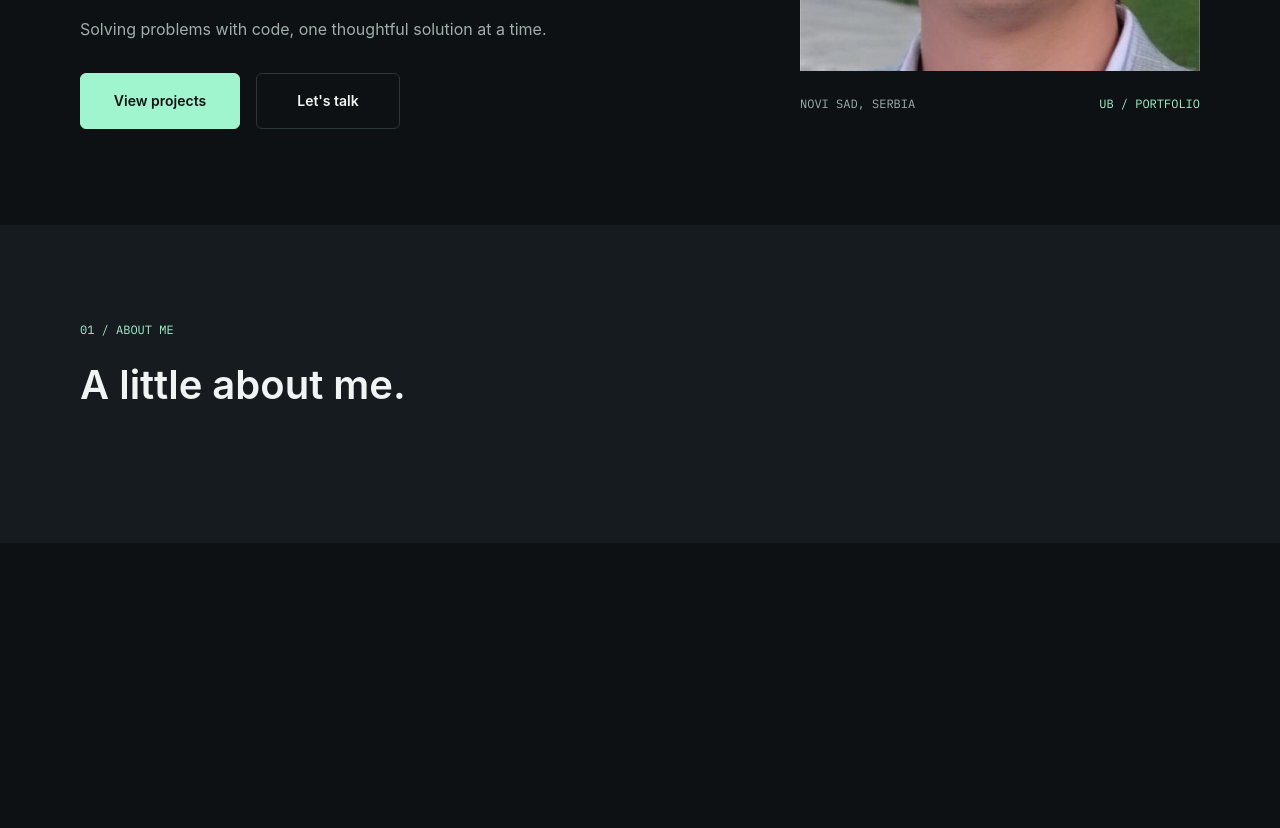
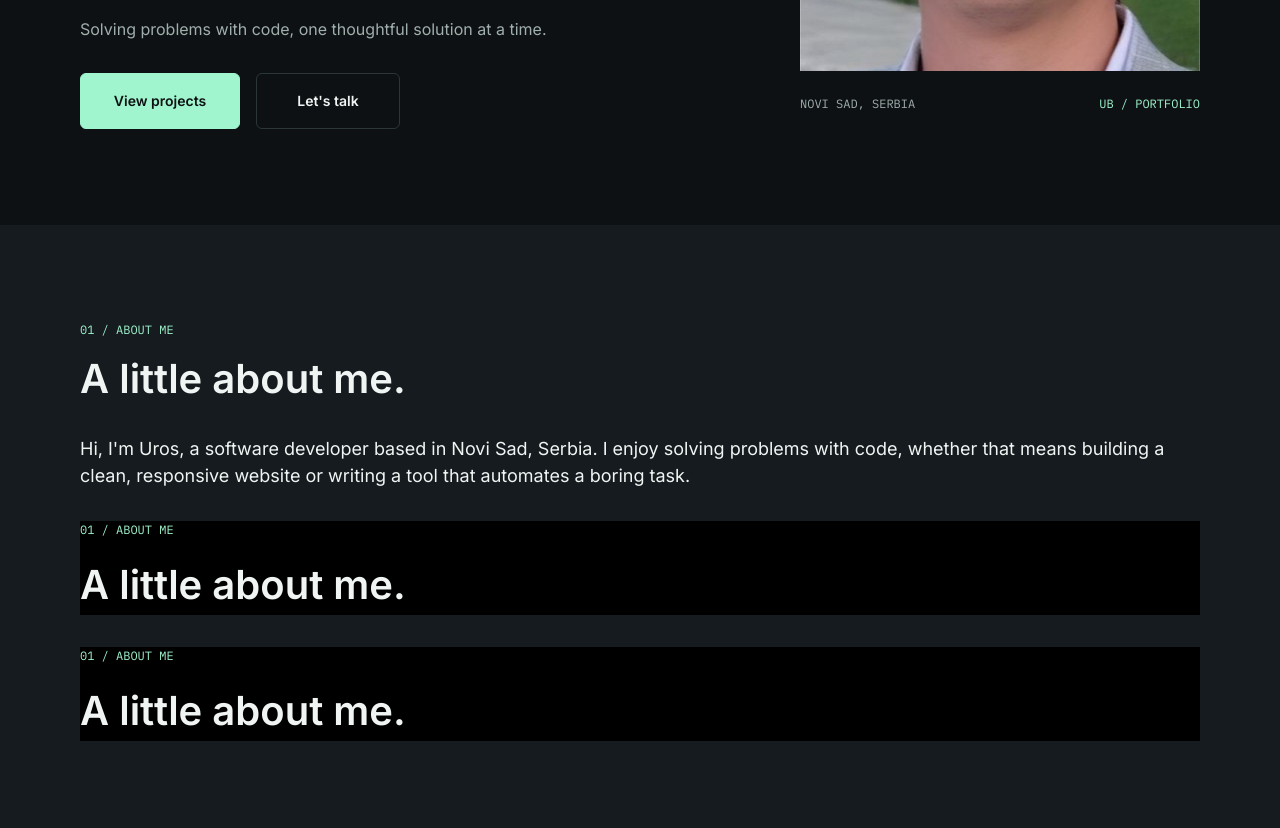
Before and after one commit to uros703/Portfolio, a plain HTML site: page index.html in a window 1280 px wide. Shown: the part 538-1366 px from the top of the page. Before the commit the page ends 1081 px from the top, so only its background shows below. Drawn offline with nearby package versions, Linux system fonts and the light colour scheme.

Commit message:
fix bugs, improve semantics and clean up styles

```diff
--- a/index.html
+++ b/index.html
@@ -1,44 +1,54 @@
 <!doctype html>
 <html lang="en">
+
 <head>
   <meta charset="utf-8">
   <meta name="viewport" content="width=device-width, initial-scale=1">
   <title>Uros Bundalo</title>
+  <meta name="description"
+    content="Portfolio of Uros Bundalo, Electrical and Computer Engineering student and software developer from Novi Sad, Serbia.">
+  <!-- Favicon -->
+  <link rel="icon" href="assets/favicon.svg" type="image/svg+xml">
   <link rel="preconnect" href="https://fonts.googleapis.com">
   <link rel="preconnect" href="https://fonts.gstatic.com" crossorigin>
-    <link href="https://fonts.googleapis.com/css2?family=IBM+Plex+Mono:ital,wght@0,100;0,200;0,300;0,400;0,500;0,600;0,700;1,100;1,200;1,300;1,400;1,500;1,600;1,700&display=swap" rel="stylesheet">
-    <link href="https://cdn.jsdelivr.net/npm/bootstrap@5.2.3/dist/css/bootstrap.min.css" rel="stylesheet" integrity="sha384-rbsA2VBKQhggwzxH7pPCaAqO46MgnOM80zW1RWuH61DGLwZJEdK2Kadq2F9CUG65" crossorigin="anonymous">
+  <link
+    href="https://fonts.googleapis.com/css2?family=IBM+Plex+Mono:wght@400;500&family=Inter:wght@400;500;600&display=swap"
+    rel="stylesheet">
+  <link href="https://cdn.jsdelivr.net/npm/bootstrap@5.2.3/dist/css/bootstrap.min.css" rel="stylesheet"
+    integrity="sha384-rbsA2VBKQhggwzxH7pPCaAqO46MgnOM80zW1RWuH61DGLwZJEdK2Kadq2F9CUG65" crossorigin="anonymous">
   <link rel="stylesheet" href="styles.css">
 </head>
-  <body class=" bg-dark text-white">
+
+<body class="bg-dark text-white">
   <!-- HERO SEKCIJA -->
   <header>
     <!-- NAV SEKCIJA-->
 
-        <nav class="navbar navbar-expand-lg m-lg-80 m-24px bg-dark navbar-dark">
+    <nav class="navbar navbar-expand-lg mx-24px mx-lg-80px bg-dark navbar-dark">
       <div class="container-fluid">
-            <a class="navbar-brand d-flex font-size: 16px; align-items-center fw-semibold" href="#">
-              <span class="bg-success d-inline-block me-2" style="width:8px;  height:8px;"></span>Uros Bundalo
+        <a class="navbar-brand d-flex align-items-center fw-semibold" href="#">
+          <span class="brand-dot me-2"></span>Uros Bundalo
         </a>
-            <button class="navbar-toggler" type="button" data-bs-toggle="collapse" data-bs-target="#mojMeni">
+        <button class="navbar-toggler" type="button" data-bs-toggle="collapse" data-bs-target="#mojMeni"
+          aria-controls="mojMeni" aria-expanded="false" aria-label="Toggle navigation">
           <span class="navbar-toggler-icon"></span>
         </button>
         <div class="collapse navbar-collapse" id="mojMeni">
           <ul class="navbar-nav ms-auto gap-1">
             <li class="nav-item">
-                  <a class="nav-link" href="">About</a>
+              <a class="nav-link" href="#about">About</a>
             </li>
             <li class="nav-item">
-                  <a class="nav-link" href="">Skills</a>
+              <a class="nav-link" href="#skills">Skills</a>
             </li>
             <li class="nav-item">
-                  <a class="nav-link" href="">Projects</a>
+              <a class="nav-link" href="#projects">Projects</a>
             </li>
             <li class="nav-item">
-                  <a class="nav-link" href="">Achievements</a>
+              <a class="nav-link" href="#achievements">Achievements</a>
             </li>
             <li class="nav-item">
-                  <a class="nav-link" href="">Contact</a>
+              <a class="nav-link" href="#contact">Contact</a>
             </li>
           </ul>
         </div>
@@ -46,45 +56,51 @@
     </nav>
 
     <!--HERO CONTENT SEKCIJA-->
-      <div class="hero-content text-white d-flex justify-content-between flex-lg-row flex-column container-fluid sekcija sekcija-lg bg-dark">
+    <div
+      class="d-flex justify-content-between flex-lg-row flex-column container-fluid sekcija sekcija-lg">
       <div class="mb-5 mb-lg-0">
         <p class="green-text mb-32px fs-12px">PERSONAL PORTFOLIO / UROS BUNDALO</p>
         <h1 class="fw-semibold fs-56px fs-lg-96px mb-32px">Uros<br>Bundalo<span class="green-text">.</span></h1>
-          <h2 class="fs-22px fs-lg-28px mb-32px">Sudent of Electrical and Computer Engineering</h2>
+        <h2 class="fs-22px fs-lg-28px mb-32px">Student of Electrical and Computer Engineering</h2>
         <p class="secondary-color mb-32px">Solving problems with code, one thoughtful solution at a time.</p>
         <div class="d-flex gap-3">
-            <button class="btn btn-primary fw-semibold fs-14px" type="button">View projects</button>
-            <button class="btn btn-secondary fw-semibold fs-14px" type="button">Let's talk</button>
+          <a class="btn btn-primary fw-semibold fs-14px" href="#projects">View projects</a>
+          <a class="btn btn-secondary fw-semibold fs-14px" href="#contact">Let's talk</a>
         </div>
       </div>
       <div class="d-flex flex-column justify-content-end">
-          <img class="img-fluid mb-4" src="assets/profilna.jpg" alt="Uros Bundalo profile image">
+        <img class="img-fluid mb-4" src="assets/profilna.jpg" alt="Portrait of Uros Bundalo" width="400"
+          height="400">
         <div class="d-flex justify-content-between">
-            <p class="fs-12px mono">NOVI SAD, SERBIA</p>
+          <p class="mono fs-12px">NOVI SAD, SERBIA</p>
           <p class="green-text fs-12px">UB / PORTFOLIO</p>
         </div>
       </div>
     </div>
   </header>
   <main>
-      <div class="container-fluid sekcija sekcija-lg bg-secondary">
-        <div>
-          <div class="d-flex ps-0 justify-content-start green-text fs-12px">
-              <p>01 / ABOUT ME</p>
+    <!-- ABOUT SEKCIJA -->
+    <section id="about" class="container-fluid sekcija sekcija-lg bg-surface">
+      <p class="green-text fs-12px">01 / ABOUT ME</p>
+      <h2 class="fw-semibold fs-32px fs-lg-40px mb-32px">A little about me.</h2>
+      <p class="fs-18px mb-32px">Hi, I'm Uros, a software developer based in Novi Sad, Serbia.
+        I enjoy solving problems with code, whether that means building a clean,
+        responsive website or writing a tool that automates a boring task.
+      </p>
+      <!-- TODO: zameni placeholder kartice pravim sadrzajem -->
+      <div class="bg-black mb-4">
+        <p class="green-text fs-12px">01 / ABOUT ME</p>
+        <p class="fw-semibold fs-32px fs-lg-40px mb-32px">A little about me.</p>
       </div>
-          <div class="d-flex ps-0 justify-content-start fw-semibold fs-32px fs-lg-40px">
-              <p>A little about me.</p>
+      <div class="bg-black">
+        <p class="green-text fs-12px">01 / ABOUT ME</p>
+        <p class="fw-semibold fs-32px fs-lg-40px mb-32px">A little about me.</p>
       </div>
-        </div>
-        <div class="container">
-          <p></p>
-          <div>
-            <div></div>
-            <div></div>
-          </div>
-        </div>
-      </div>
+    </section>
   </main>
-    <script src="https://cdn.jsdelivr.net/npm/bootstrap@5.2.3/dist/js/bootstrap.bundle.min.js" integrity="sha384-kenU1KFdBIe4zVF0s0G1M5b4hcpxyD9F7jL+jjXkk+Q2h455rYXK/7HAuoJl+0I4" crossorigin="anonymous"></script>
+  <script src="https://cdn.jsdelivr.net/npm/bootstrap@5.2.3/dist/js/bootstrap.bundle.min.js"
+    integrity="sha384-kenU1KFdBIe4zVF0s0G1M5b4hcpxyD9F7jL+jjXkk+Q2h455rYXK/7HAuoJl+0I4"
+    crossorigin="anonymous"></script>
 </body>
+
 </html>
--- a/styles.css
+++ b/styles.css
@@ -1,132 +1,150 @@
 :root{
+    /* Moje boje */
     --primary-bg-color:#0D1113;
     --secondary-bg-color:#151B1E;
     --success:#A0F5CE;
+    --success-hover:#86D0AF;
+    --success-active:#4A9A77;
     --text-primary:#F0F5F3;
     --text-secondary:#A0AFAB;
+    --border-color:#2B3735;
+    --font-mono:'IBM Plex Mono', monospace;
+
+    /* Bootstrap override-ovi */
     --bs-dark: var(--primary-bg-color);
-    --bs-dark-rgb: 13,17,19;
+    --bs-dark-rgb: 13, 17, 19;
     --bs-success: var(--success);
     --bs-success-rgb: 160, 245, 206;
     --bs-body-font-family: 'Inter', sans-serif;
-    --bs-white: #F0F5F3;
+    --bs-white: var(--text-primary);
     --bs-white-rgb: 240, 245, 243;
-    --bs-secondary-rgb: 21, 27, 30;
+}
+
+html{
+    scroll-behavior: smooth;
+}
+
+section{
+    /* da sekcija ne bude skroz uz vrh kad se klikne link u navigaciji */
+    scroll-margin-top: 24px;
 }
 
 /*BOOTSTRAP KLASE*/
 
 .btn-primary{
-    --bs-btn-bg:var(--success);
-    --bs-btn-border-color:var(--success);
-    --bs-btn-color:#0D1113;
-    --bs-btn-hover-bg: #86d0af;;
-    --bs-btn-hover-color: #0D1113;
-    --bs-btn-hover-border-color: #86d0af;
-    --bs-btn-active-color: #0D1113;
-    --bs-btn-active-bg: #4a9a77;
-    --bs-btn-active-border-color: #3f8667;
-    --bs-btn-focus-shadow-rgb: 130, 256, 200;
-    width: 160px;
+    --bs-btn-bg: var(--success);
+    --bs-btn-border-color: var(--success);
+    --bs-btn-color: var(--primary-bg-color);
+    --bs-btn-hover-bg: var(--success-hover);
+    --bs-btn-hover-color: var(--primary-bg-color);
+    --bs-btn-hover-border-color: var(--success-hover);
+    --bs-btn-active-color: var(--primary-bg-color);
+    --bs-btn-active-bg: var(--success-active);
+    --bs-btn-active-border-color: var(--success-active);
+    --bs-btn-focus-shadow-rgb: 160, 245, 206;
+}
+
+.btn-secondary{
+    --bs-btn-bg: var(--primary-bg-color);
+    --bs-btn-border-color: var(--border-color);
+    --bs-btn-color: var(--text-primary);
+    --bs-btn-hover-bg: #172023;
+    --bs-btn-hover-color: var(--text-primary);
+    --bs-btn-hover-border-color: var(--border-color);
+    --bs-btn-active-color: var(--text-primary);
+    --bs-btn-active-bg: #070A0B;
+    --bs-btn-active-border-color: var(--success-active);
+    --bs-btn-active-shadow: inset 0 3px 5px rgba(0, 0, 0, 0.4);
+    --bs-btn-focus-shadow-rgb: 160, 245, 206;
+}
+
+/* zajednicke dimenzije za oba dugmeta; flex centrira tekst posto su sad <a> linkovi */
+.btn-primary,
+.btn-secondary{
+    display: inline-flex;
+    align-items: center;
+    justify-content: center;
     height: 56px;
 }
 
-
-.btn-secondary{
-    --bs-btn-bg:#0D1113;
-    --bs-btn-border-color:#2B3735;
-    --bs-btn-color:#F0F5F3;
-    --bs-btn-hover-bg: #172023;
-    --bs-btn-hover-color: #F0F5F3;
-    --bs-btn-active-color: #F0F5F3;
-    --bs-btn-active-bg: #070A0B;
-    --bs-btn-active-border-color: #55a883;
-    --bs-btn-active-shadow: inset 0 3px 5px rgba(0, 0, 0, 0.4);
-    width: 144px;
-    height: 56px;
-}
+.btn-primary{ width: 160px; }
+.btn-secondary{ width: 144px; }
 
 .container-fluid{
-    padding-right:0;
+    padding-right: 0;
     padding-left: 0;
 }
-/*MOJE KLASE*/
 
 .navbar{
     --bs-navbar-brand-color: var(--text-primary);
-    --bs-navbar-color:var(--text-secondary);
-    --bs-navbar-padding-y:20px;
+    --bs-navbar-brand-hover-color: var(--text-primary);
+    --bs-navbar-color: var(--text-secondary);
+    --bs-navbar-padding-y: 20px;
     --bs-navbar-brand-font-size: 1rem;
+}
 
+/*MOJE KLASE*/
+
+.brand-dot{
+    display: inline-block;
+    width: 8px;
+    height: 8px;
+    background-color: var(--success);
+}
+
+.bg-surface{
+    background-color: var(--secondary-bg-color);
 }
 
 .secondary-color{
     color: var(--text-secondary);
 }
 
-.mb-32px{
-    margin-bottom: 2rem;
-}
-
-.m-24px{
-    margin: 0px 24px;
-}
-
-.fs-12px{
-    font-size: 12px;
-}
-
-.fs-14px{
-    font-size: 14px;
-}
-
-.fs-22px{
-    font-size: 22px;
-}
-
-.fs-56px{
-    font-size: 56px;
-}
-
-.fs-32px{
-    font-size: 32px;
-}
-
 .green-text{
     color: var(--success);
-    font-family: 'IBM Plex Mono', monospace;
+    font-family: var(--font-mono);
 }
 
 .mono{
-    font-family: 'IBM Plex Mono', monospace;
-    color: #A0AFAB;
+    color: var(--text-secondary);
+    font-family: var(--font-mono);
 }
 
 .sekcija{
     padding: 64px 24px;
 }
 
+/* Razmaci */
 
+.mb-32px{
+    margin-bottom: 2rem;
+}
 
+.mx-24px{
+    margin-left: 24px;
+    margin-right: 24px;
+}
 
+/* Velicine fonta (u rem, 1rem = 16px) */
 
-@media (min-width:992px){
-    .m-lg-80{
-        margin: 0px 80px;
-    }
-    .p-lg-80px{
-        padding: 0px 80px !important;
-    }
-    .fs-lg-96px{
-        font-size: 96px;
-    }
-    .fs-lg-28px{
-        font-size: 28px;
-    }
-    .fs-lg-40px{
-    font-size: 40px;
+.fs-12px{ font-size: 0.75rem; }
+.fs-14px{ font-size: 0.875rem; }
+.fs-18px{ font-size: 1.125rem; }
+.fs-22px{ font-size: 1.375rem; }
+.fs-32px{ font-size: 2rem; }
+.fs-56px{ font-size: 3.5rem; }
+
+/* Desktop (lg = 992px i vise) */
+
+@media (min-width: 992px){
+    .mx-lg-80px{
+        margin-left: 80px;
+        margin-right: 80px;
     }
     .sekcija-lg{
         padding: 96px 80px;
     }
+    .fs-lg-28px{ font-size: 1.75rem; }
+    .fs-lg-40px{ font-size: 2.5rem; }
+    .fs-lg-96px{ font-size: 6rem; }
 }
```
Also changed, not shown: assets/favicon.svg (added). Lines whose indentation alone changed are shown as unchanged.
